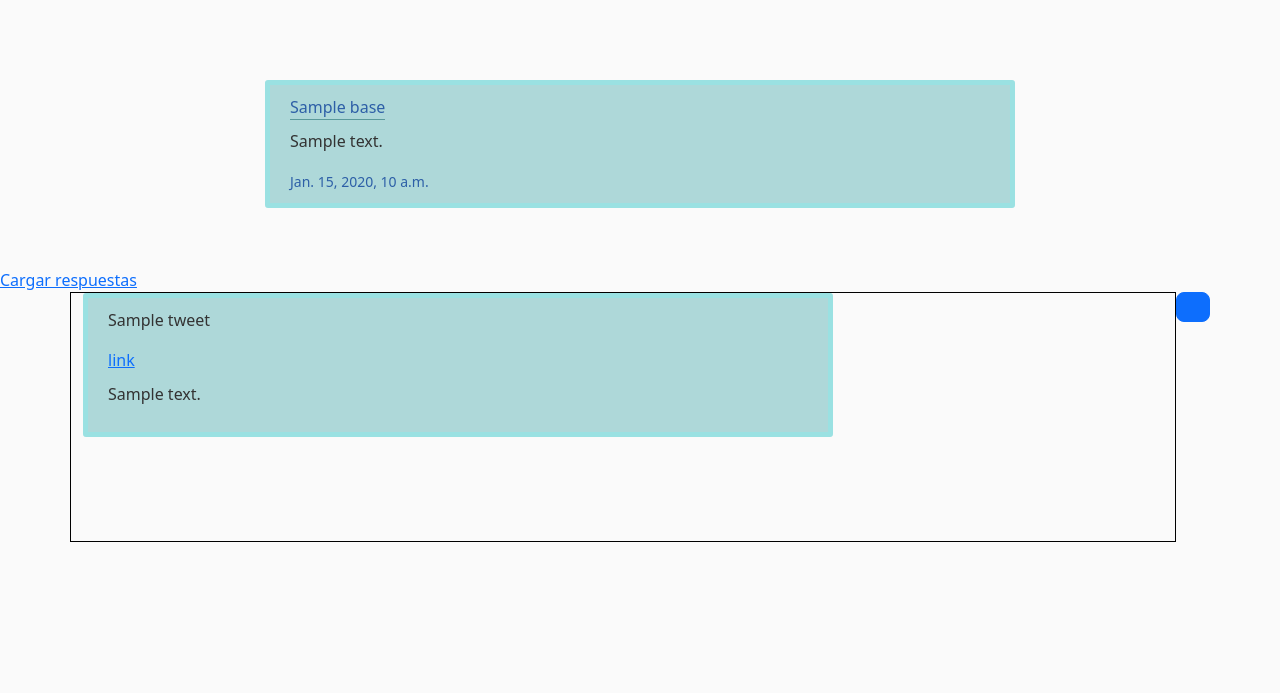
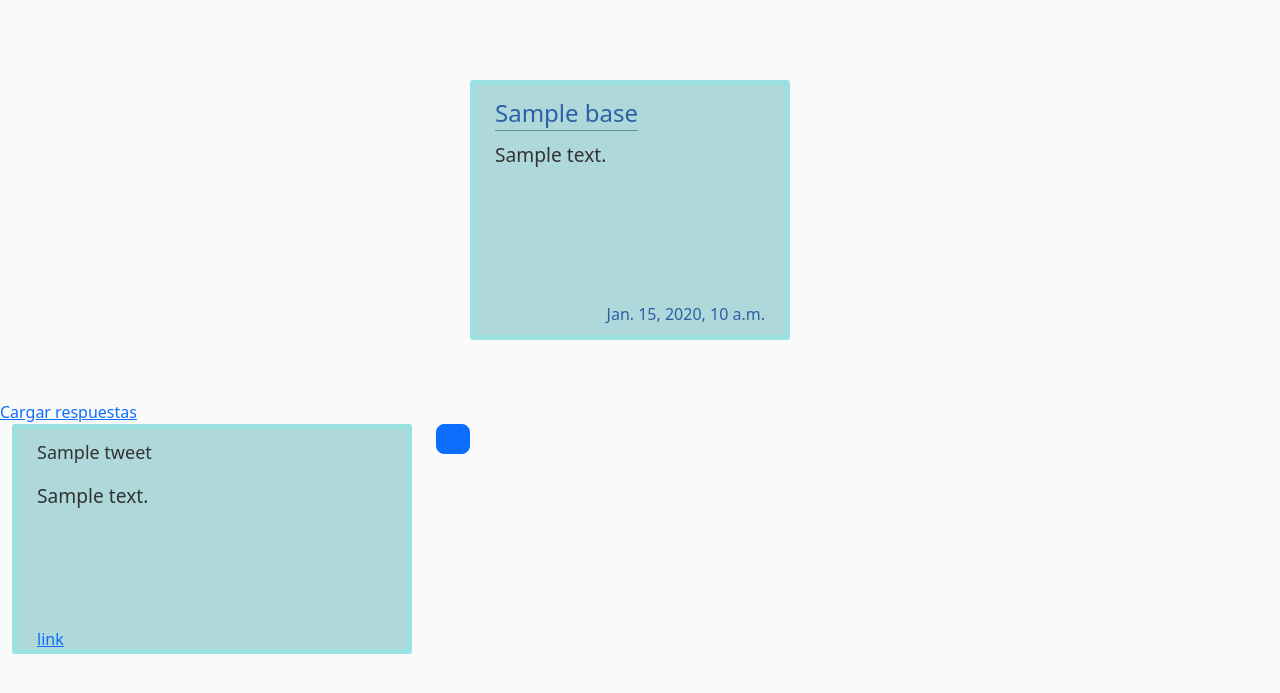
Before and after one commit to bashiron/Riposte, a Django app: template thread_reader/threads/templates/threads/thread.html in a window 1280 px wide. Shown: the top 693 px of the page. Run offline with Django 4.2, Linux system fonts and the light colour scheme; the template is opened without the code that fills it: most values are stand-ins (such as "Sample title", 1, 10 or a date in 2020).

Commit message:
CSS respuestas
- Dejo de usar bootstrap para el thread
- Ahora la fila de respuestas tiene un scrollbar personalizado y el texto de los tweets tambien
- Todos los tweets tienen el mismo tamaño fijo

```diff
--- a/thread_reader/threads/static/threads/base.css
+++ b/thread_reader/threads/static/threads/base.css
@@ -4,17 +4,36 @@ body {
   margin-top: 5rem;
 }
 
+.fila {
+  overflow: auto;
+  white-space: nowrap;
+  height: 250px;
+}
+
+.base-tweet .content-section {
+  height: 260px;
+}
+
 .content-section {
+  display: inline-block;
+  vertical-align: top;
+  margin-right: 20px;
+  white-space: normal;
   background: rgb(174, 216, 217);
   padding: 10px 20px;
   border: 5px solid rgb(154, 225, 226);
   border-radius: 3px;
-    width: 750px;
+  width: 400px;
+  height: 230px;
 }
 
 .article-content {
   white-space: pre-line;
   margin-top: 10px;
+  overflow: auto;
+  height: 145px;
+  font-size: larger;
+  font-weight: 400;
 }
 
 #top-username {
@@ -23,10 +42,20 @@ body {
   border-bottom: 1px solid rgb(90, 153, 155);
   color: #2d5fa7;
   text-decoration: none;
+  font-size: x-large;
+}
+
+.user-name {
+  font-size: large;
+  cursor: default;
 }
 
 .user-name:hover {
   color: #617ea7;
+}
+
+.text-muted {
+  text-align: right;
 }
 
 .text-muted a {
@@ -39,15 +68,34 @@ body {
   height: 60px;
 }
 
-  .container .row {
-    height: 250px;
-  }
-
-  .container .row .col{
-    border: 1px solid black;
-  }
-
 .load-more {
   height: 30px;
   width: 30px;
 }
+
+::-webkit-scrollbar {
+  width: 20px;
+}
+
+::-webkit-scrollbar-track {
+  background-color: transparent;
+}
+
+::-webkit-scrollbar-thumb {
+  background-color: #b9a6df8a;
+  border-radius: 20px;
+  border: 6px solid transparent;
+  background-clip: content-box;
+}
+
+::-webkit-scrollbar-thumb:hover {
+  background-color: #b9a6dfc2;
+}
+
+.article-content::-webkit-scrollbar-thumb {
+  background-color: #5a9fab94;
+}
+
+.article-content::-webkit-scrollbar-thumb:hover {
+  background-color: #39788394;
+}
--- a/thread_reader/threads/templates/threads/thread.html
+++ b/thread_reader/threads/templates/threads/thread.html
@@ -1,17 +1,15 @@
 {% extends 'threads/tweet.html' %}
 {% block thread %}
-    <div class="container w-100">
-        <div id="lvl-1" class="row" data-conv="{{ base.id }}" data-user="{{ aux.user_id }}">
+    <div class="container mw-100">
+        <div id="lvl-1" class="fila" data-conv="{{ base.id }}" data-user="{{ aux.user_id }}">
             {% for tw in tweets %}
-                <div class="col">
                     <article class="content-section">
                         <div class="article-metadata">
-                            <p class="user-name mr-2">{{ tw.name }}</p>
-                            <a href="https://twitter.com/{{ tw.username }}/status/{{ tw.id }}" target="_blank">link</a>
+                            <p class="user-name">{{ tw.name }}</p>
                         </div>
-                        <p class="article-content">{{ tw.text }}</p>
+                        <div class="article-content">{{ tw.text }}</div>
+                        <a href="https://twitter.com/{{ tw.username }}/status/{{ tw.id }}" target="_blank">link</a>
                     </article>
-                </div>
             {% endfor %}
             {% if token %}
                 <a class="load-more btn btn-primary btn-lg" id="more" data-token="{{ token }}"></a>
--- a/thread_reader/threads/templates/threads/tweet.html
+++ b/thread_reader/threads/templates/threads/tweet.html
@@ -1,21 +1,22 @@
 {% extends 'threads/base.html' %}
 {% block content %}
-    <div class="d-flex flex-row justify-content-center">
-        <article class="content-section">
+    <div class="base-tweet d-flex flex-row justify-content-center">
+        <article class="content-section w-25">
             <div class="article-metadata">
                 <a id="top-username"
                    class="mr-2"
                    href="https://twitter.com/{{ base.username }}"
-                   target="_blank">
-                   {{ base.name }} </a>
+                   target="_blank">{{ base.name }}</a>
             </div>
             <p class="article-content">{{ base.text }}</p>
-            <small class="text-muted">
-                <a href="https://twitter.com/{{ base.username }}/status/{{ base.id }}" target="_blank">{{ base.date }}</a>
-            </small>
+            <div class="text-muted">
+                <a href="https://twitter.com/{{ base.username }}/status/{{ base.id }}"
+                   target="_blank">{{ base.date }}</a>
+            </div>
         </article>
     </div>
     <div id="separador"></div>
     <a href="{% url 'thread' base.id %}">Cargar respuestas</a>
-    {% block thread %}{% endblock thread %}
+    {% block thread %}
+    {% endblock thread %}
 {% endblock content %}
```
Lines whose indentation alone changed are shown as unchanged.
